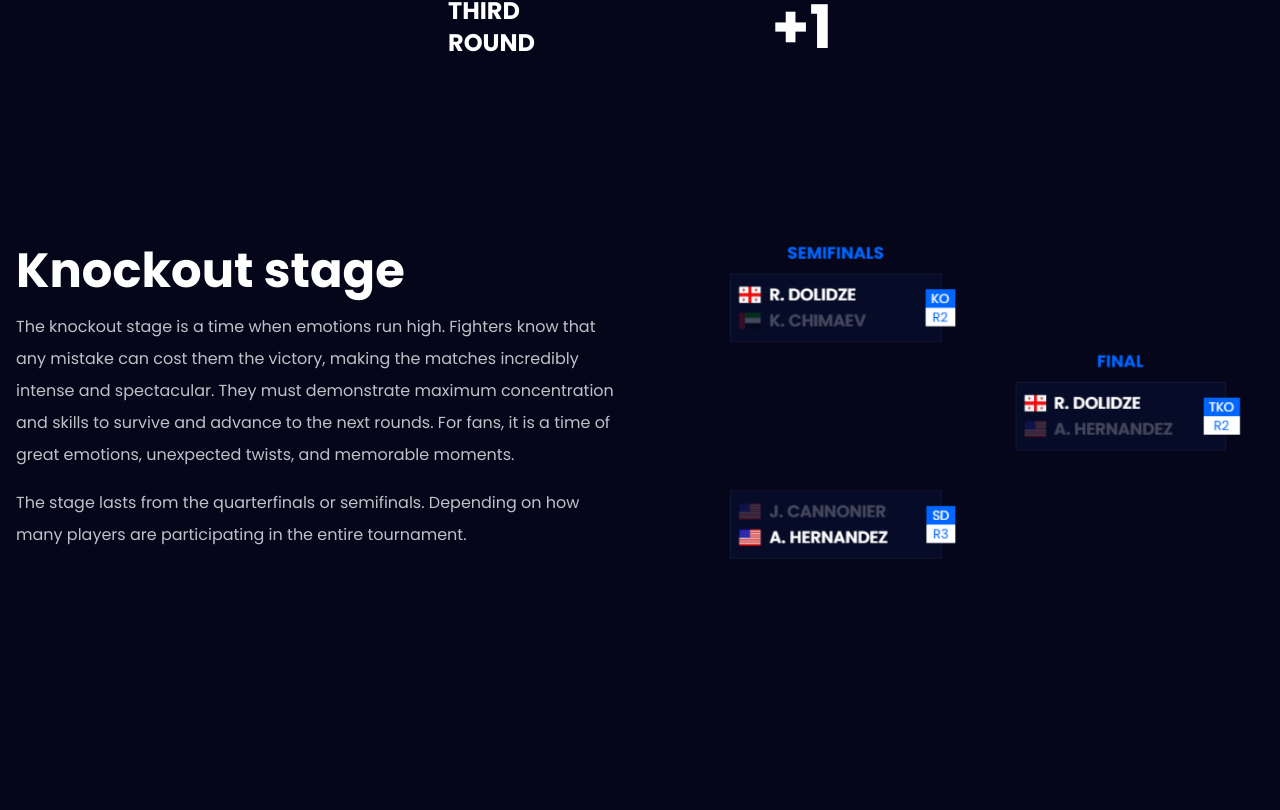
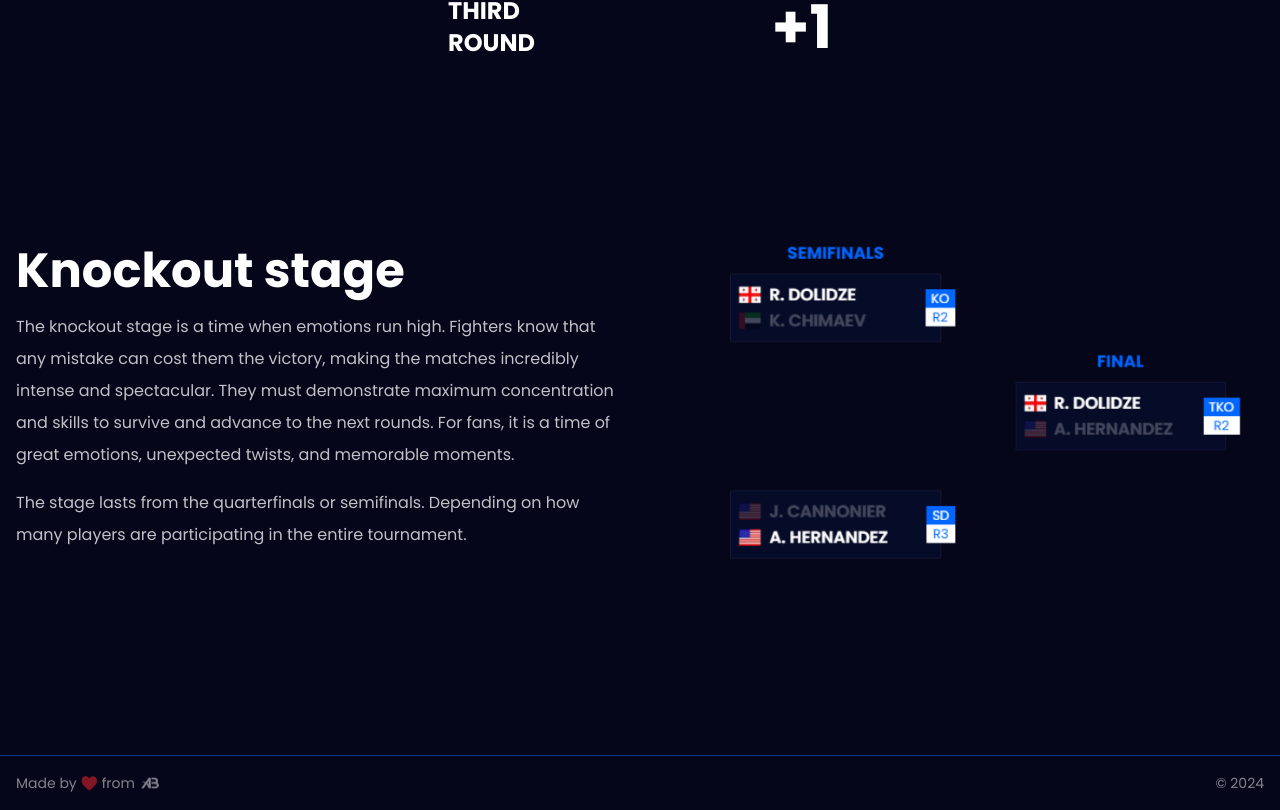
Before and after one commit to abieniek03/ufc-tournament, a Next.js app: page / in a window 1280 px wide. Shown: the part 2685-3495 px from the top of the page. Before the commit the page ends 3440 px from the top, so only its background shows below. Built offline with nearby package versions, Linux system fonts and the light colour scheme; no server answers.

Commit message:
add: footer

```diff
--- a/app/(page)/page.tsx
+++ b/app/(page)/page.tsx
@@ -3,6 +3,7 @@ import { Hero } from "../_components/main-page/Hero";
 import { InfoSelectFighters } from "../_components/main-page/InfoSelectFighters";
 import { InfoScoreStage } from "../_components/main-page/InfoScoreStage";
 import { InfoKnockoutStage } from "../_components/main-page/InfoKnockoutStage";
+import { Footer } from "../_components/main-page/Footer";
 
 export default function MainPage() {
   return (
@@ -14,6 +15,7 @@ export default function MainPage() {
         <InfoScoreStage />
         <InfoKnockoutStage />
       </main>
+      <Footer />
     </>
   );
 }
--- /dev/null
+++ b/app/_components/main-page/Footer.tsx
@@ -0,0 +1,24 @@
+import Image from "next/image";
+import abLogo from "@/app/_assets/ab-logo.svg";
+
+export function Footer() {
+  const currentYear = new Date().getFullYear();
+
+  return (
+    <footer className="border-t border-primary-500/50">
+      <div className="mx-auto flex max-w-screen-xl flex-col items-center justify-center gap-1 p-4 opacity-50 sm:flex-row sm:justify-between">
+        <div className="flex items-center">
+          <p className="text-sm">Made by ♥️ from </p>
+          <Image
+            src={abLogo}
+            alt="AB Web Project"
+            width={22}
+            height={22}
+            className="ml-1"
+          />
+        </div>
+        <p className="text-sm">&copy; {currentYear}</p>
+      </div>
+    </footer>
+  );
+}
```
Also changed, not shown: app/_assets/ab-logo.svg (added).
